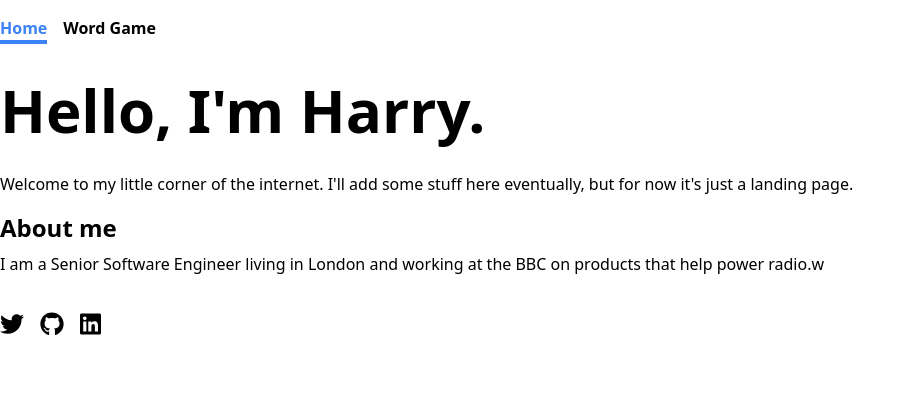
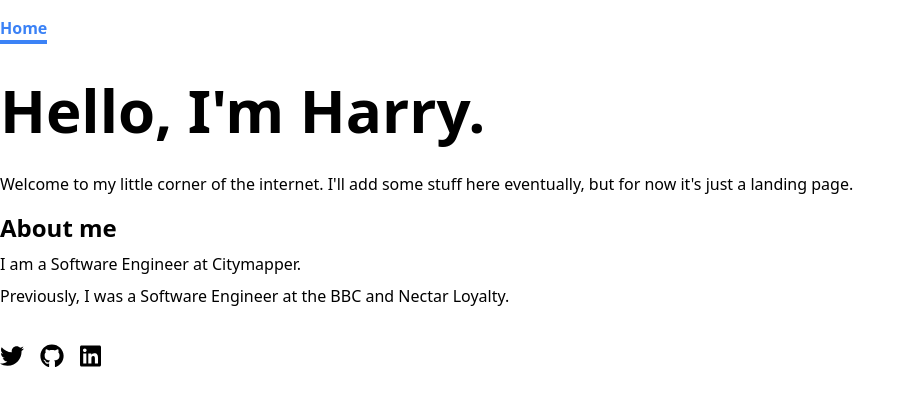
Before and after one commit to harryjms/personal-website, a Next.js app: page / in a window 1280 px wide. Shown: the top 406 px of the page, without its empty margins (0-915 px from the left). Built offline with nearby package versions, Linux system fonts and the light colour scheme.

Commit message:
update work and remove word game from nav

```diff
--- a/src/components/Navigation.tsx
+++ b/src/components/Navigation.tsx
@@ -8,10 +8,6 @@ const Navigation = () => {
     {
       path: "/",
       label: "Home",
-    },
-    {
-      path: "/word-game",
-      label: "Word Game",
     },
   ];
   return (
--- a/src/pages/index.tsx
+++ b/src/pages/index.tsx
@@ -14,9 +14,9 @@ const Homepage = () => {
           eventually, but for now it's just a landing page.
         </p>
         <h2>About me</h2>
+        <p>I am a Software Engineer at Citymapper.</p>
         <p>
-          I am a Senior Software Engineer living in London and working at the
-          BBC on products that help power radio.w
+          Previously, I was a Software Engineer at the BBC and Nectar Loyalty.
         </p>
         <p className="mt-8">
           <Socials />
```
